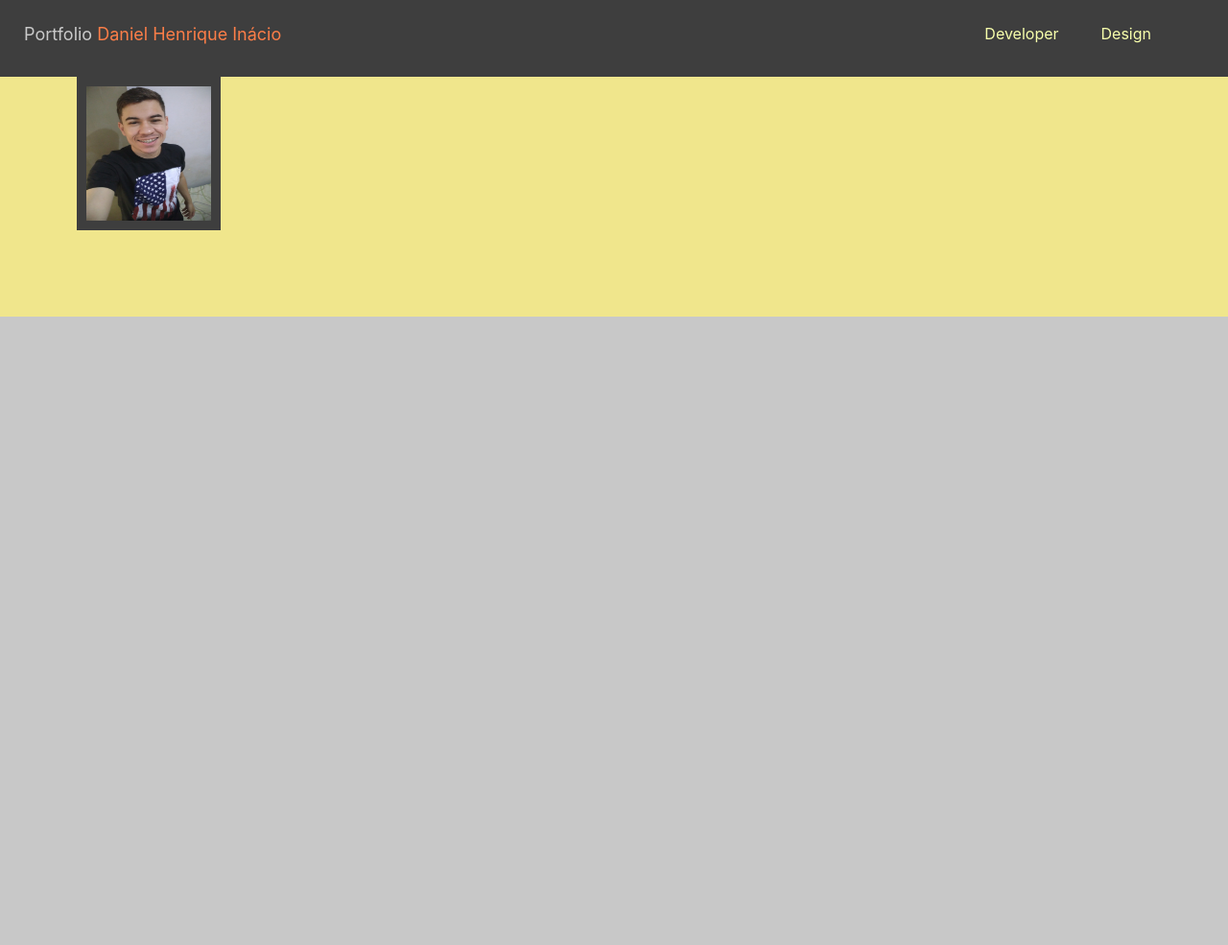
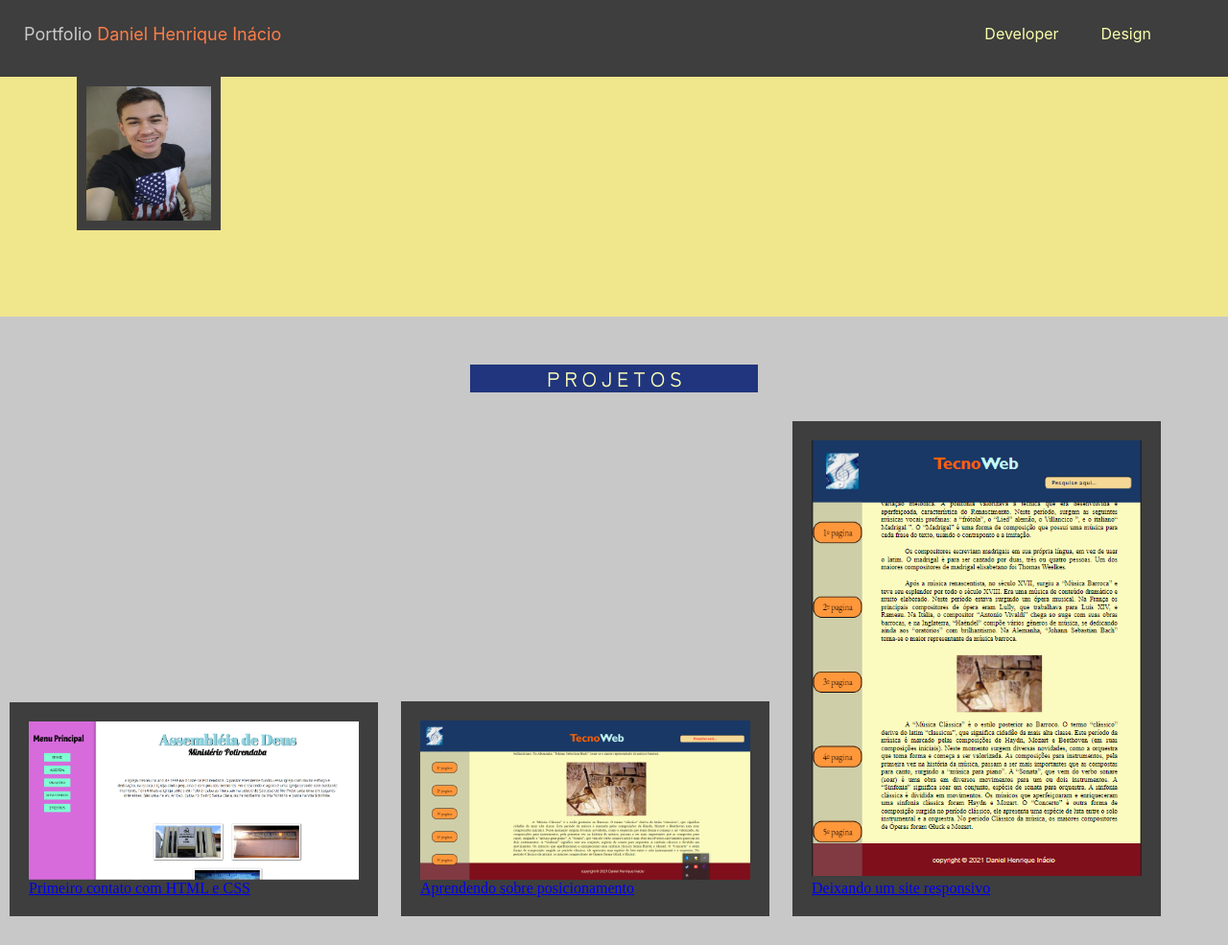
Before and after one commit to DanielHenriqueInacio/projeto-potfolio, a plain HTML site: page index.html in a window 1280 px wide. Shown: the whole page at 96% size. Before the commit the page ends 800 px from the top, so only its background shows below. Drawn offline with Linux system fonts and the light colour scheme.

Commit message:
Criando o centro/meio do meu Portfolio

```diff
--- a/css/style.css
+++ b/css/style.css
@@ -90,5 +90,40 @@ body {
     width: 100%;
     height: 250px;
     background-color: khaki;
+}
+
+.projeto {
+    background-color: #20357d;
+    font-size: 20px;
+    width: 300px;
+    font-family: 'Zen Kaku Gothic New', sans-serif;
+    color: #feffb6;
+    text-align: center;
+    margin: auto;
+    display: block;
+    margin-top: 50px;
 
 }
+
+
+.content {
+    width: 100%;
+    margin: auto;
+}
+
+.pic {
+    width: 30%;
+    display: inline-block;
+    background-color: #3E3E3E;
+    margin: 30px 10px;
+    padding: 20px;
+}
+
+.pic .primeiro, .segundo {
+    width: 100%;
+    display: block;
+}
+
+.pic .terceiro {
+    width: 100%;
+}
--- a/index.html
+++ b/index.html
@@ -5,6 +5,9 @@
     <meta http-equiv="X-UA-Compatible" content="IE=edge">
     <meta name="viewport" content="width=device-width, initial-scale=1.0">
     <link rel="stylesheet" href="css/style.css">
+    <link rel="preconnect" href="https://fonts.googleapis.com">
+    <link rel="preconnect" href="https://fonts.gstatic.com" crossorigin>
+    <link href="https://fonts.googleapis.com/css2?family=Zen+Kaku+Gothic+New:wght@300&display=swap" rel="stylesheet">
     <title>Document</title>
 </head>
 <body>
@@ -16,10 +19,15 @@
 
         <nav class="menu">
             <ul>
-                <li><a href="">Developer</a></li>
-                <li><a href="">Design</a></li>
+                <li>
+                    <a href="">Developer</a>
+                </li>
+                <li>
+                    <a href="">Design</a>
+                </li>
             </ul>
         </nav>
+
     </header>
     <main class="container">
 
@@ -29,6 +37,30 @@
 
         </div>
 
+        <h3 class="projeto">P R O J E T O S</h3>
+
+        <div class="content">
+            <section>
+                <div class="pic">
+                    <a href="https://github.com/DanielHenriqueInacio/Bootstratp">
+                        <img src="imagens/primeiro-contato.png" alt="" class="primeiro">
+                        <p>Primeiro contato com HTML e CSS</p>
+                    </a>
+                </div>
+                <div class="pic">
+                    <a href="https://github.com/DanielHenriqueInacio/Desenvolvendo-site-com-html-e-css">
+                        <img src="imagens/aprendendo-posicionamento.png"    alt=""  class="segundo">
+                        <p>Aprendendo sobre posicionamento</p>
+                    </a>
+                </div>
+                <div class="pic">
+                    <a href="https://github.com/DanielHenriqueInacio/layout-responsivo-sem-flex">
+                        <img src="imagens/deixando-responsivo.png" alt=""      class="terceiro">
+                        <p>Deixando um site responsivo</p>
+                    </a>
+                </div>
+            </section>
+        </div>
     </main>
 </body>
 </html>
```
Also changed, not shown: imagens/aprendendo-posicionamento.png (added), imagens/deixando-responsivo.png (added), imagens/primeiro-contato.png (added).
